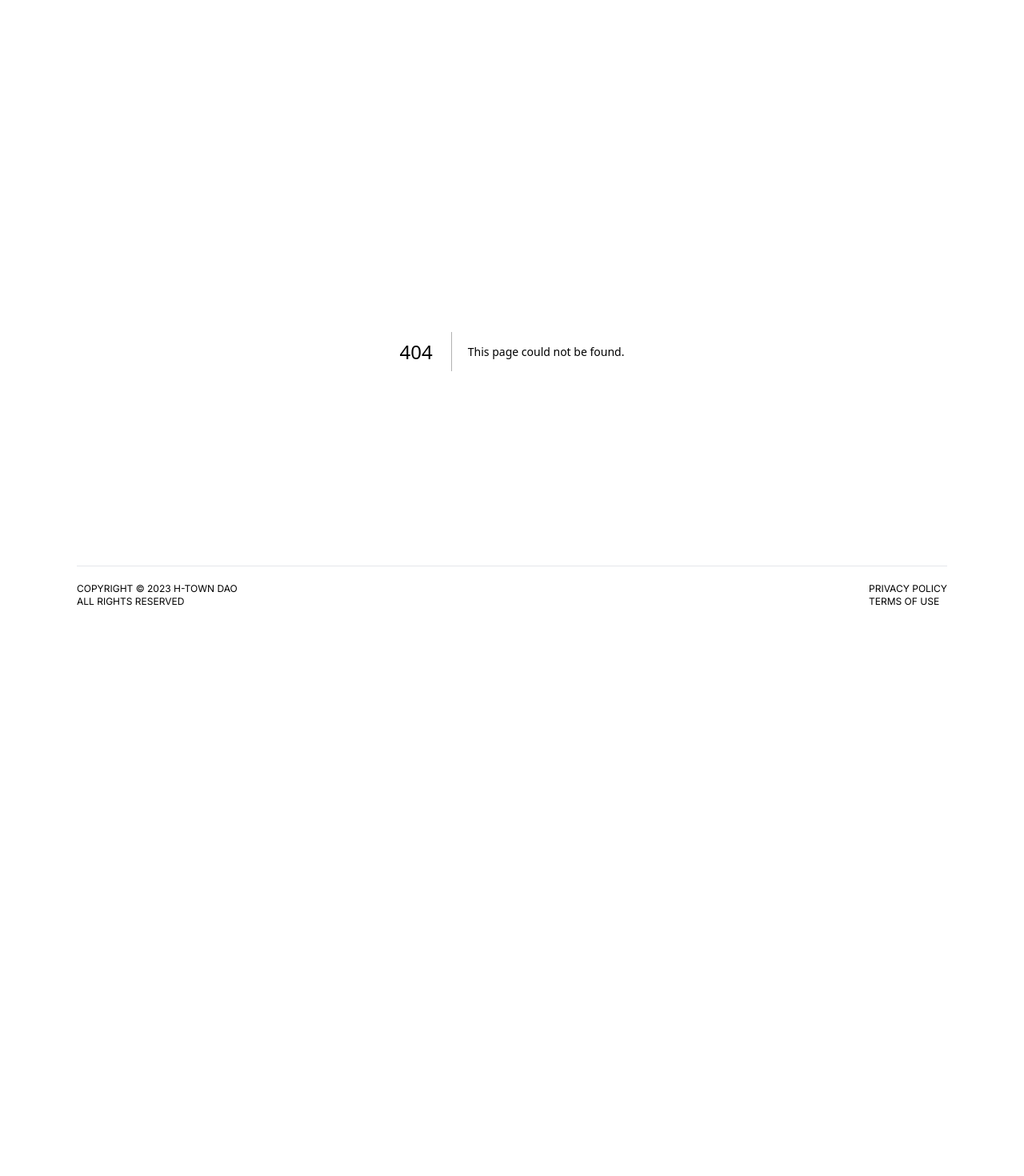
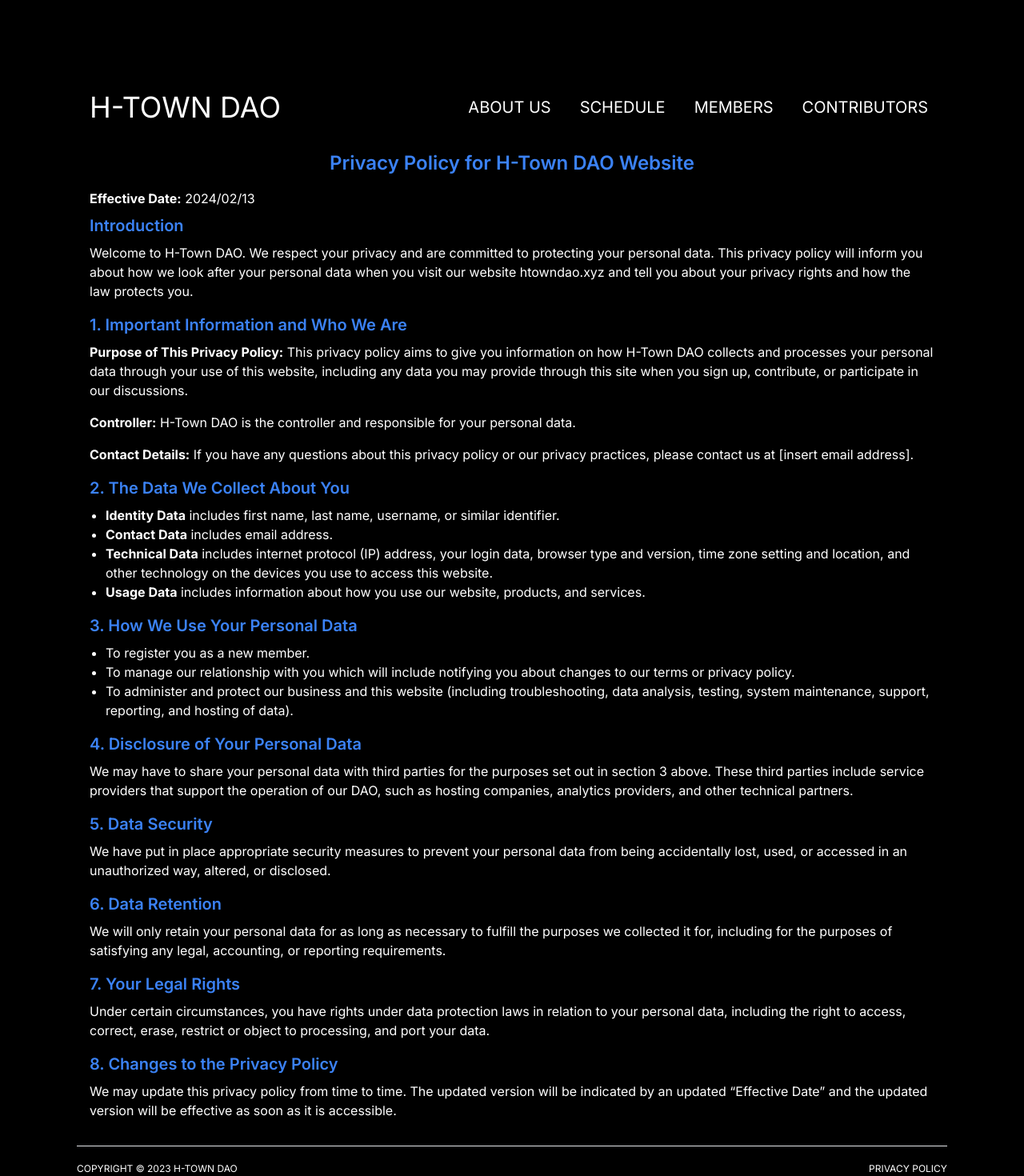
Before and after one commit to h-town-dao/h-town-dao-website, a Next.js app: page /privacy-policy in a window 1280 px wide. Before the commit this address had no page. Shown: the top 1470 px of the page at 80% size. Before the commit the page ends 800 px from the top, so only its background shows below. Built offline with nearby package versions, Linux system fonts and the light colour scheme.

Commit message:
added privacy policy

```diff
--- /dev/null
+++ b/src/app/privacy-policy/page.tsx
@@ -0,0 +1,77 @@
+const PrivacyPolicy = () => {
+  return (
+    <div className=" mx-auto p-4">
+      <h2 className="text-2xl font-semibold text-blue-500 mb-4 text-center">Privacy Policy for H-Town DAO Website</h2>
+      <p className="mb-2">
+        <strong>Effective Date:</strong> 2024/02/13
+      </p>
+      <h3 className="text-xl font-semibold text-blue-500 mb-2">Introduction</h3>
+      <p className="mb-4">
+        Welcome to H-Town DAO. We respect your privacy and are committed to protecting your personal data. This privacy policy will inform you about how we look after your personal data when you visit
+        our website htowndao.xyz and tell you about your privacy rights and how the law protects you.
+      </p>
+      <h3 className="text-xl font-semibold text-blue-500 mb-2">1. Important Information and Who We Are</h3>
+      <p className="mb-4">
+        <strong>Purpose of This Privacy Policy:</strong> This privacy policy aims to give you information on how H-Town DAO collects and processes your personal data through your use of this website,
+        including any data you may provide through this site when you sign up, contribute, or participate in our discussions.
+      </p>
+      <p className="mb-4">
+        <strong>Controller:</strong> H-Town DAO is the controller and responsible for your personal data.
+      </p>
+      <p className="mb-4">
+        <strong>Contact Details:</strong> If you have any questions about this privacy policy or our privacy practices, please contact us at [insert email address].
+      </p>
+      <h3 className="text-xl font-semibold text-blue-500 mb-2">2. The Data We Collect About You</h3>
+      <div className="mb-4">
+        <ul className="list-disc pl-5">
+          <li>
+            <strong>Identity Data</strong> includes first name, last name, username, or similar identifier.
+          </li>
+          <li>
+            <strong>Contact Data</strong> includes email address.
+          </li>
+          <li>
+            <strong>Technical Data</strong> includes internet protocol (IP) address, your login data, browser type and version, time zone setting and location, and other technology on the devices you
+            use to access this website.
+          </li>
+          <li>
+            <strong>Usage Data</strong> includes information about how you use our website, products, and services.
+          </li>
+        </ul>
+      </div>
+      <h3 className="text-xl font-semibold text-blue-500 mb-2">3. How We Use Your Personal Data</h3>
+      <div className="mb-4">
+        <ul className="list-disc pl-5">
+          <li>To register you as a new member.</li>
+          <li>To manage our relationship with you which will include notifying you about changes to our terms or privacy policy.</li>
+          <li>To administer and protect our business and this website (including troubleshooting, data analysis, testing, system maintenance, support, reporting, and hosting of data).</li>
+        </ul>
+      </div>
+      <h3 className="text-xl font-semibold text-blue-500 mb-2">4. Disclosure of Your Personal Data</h3>
+      <p className="mb-4">
+        We may have to share your personal data with third parties for the purposes set out in section 3 above. These third parties include service providers that support the operation of our DAO,
+        such as hosting companies, analytics providers, and other technical partners.
+      </p>
+      <h3 className="text-xl font-semibold text-blue-500 mb-2">5. Data Security</h3>
+      <p className="mb-4">
+        We have put in place appropriate security measures to prevent your personal data from being accidentally lost, used, or accessed in an unauthorized way, altered, or disclosed.
+      </p>
+      <h3 className="text-xl font-semibold text-blue-500 mb-2">6. Data Retention</h3>
+      <p className="mb-4">
+        We will only retain your personal data for as long as necessary to fulfill the purposes we collected it for, including for the purposes of satisfying any legal, accounting, or reporting
+        requirements.
+      </p>
+      <h3 className="text-xl font-semibold text-blue-500 mb-2">7. Your Legal Rights</h3>
+      <p className="mb-4">
+        Under certain circumstances, you have rights under data protection laws in relation to your personal data, including the right to access, correct, erase, restrict or object to processing, and
+        port your data.
+      </p>
+      <h3 className="text-xl font-semibold text-blue-500 mb-2">8. Changes to the Privacy Policy</h3>
+      <p className="mb-4">
+        We may update this privacy policy from time to time. The updated version will be indicated by an updated “Effective Date” and the updated version will be effective as soon as it is accessible.
+      </p>
+    </div>
+  );
+};
+
+export default PrivacyPolicy;
--- a/src/components/Footer.tsx
+++ b/src/components/Footer.tsx
@@ -15,7 +15,7 @@ const Footer: React.FC = () => {
       <div className="flex">
         <ul>
           <li>
-            <Link href="/privacy">Privacy Policy</Link>
+            <Link href="/privacy-policy">Privacy Policy</Link>
           </li>
           <li>
             <Link href="/terms">Terms of Use</Link>
```
